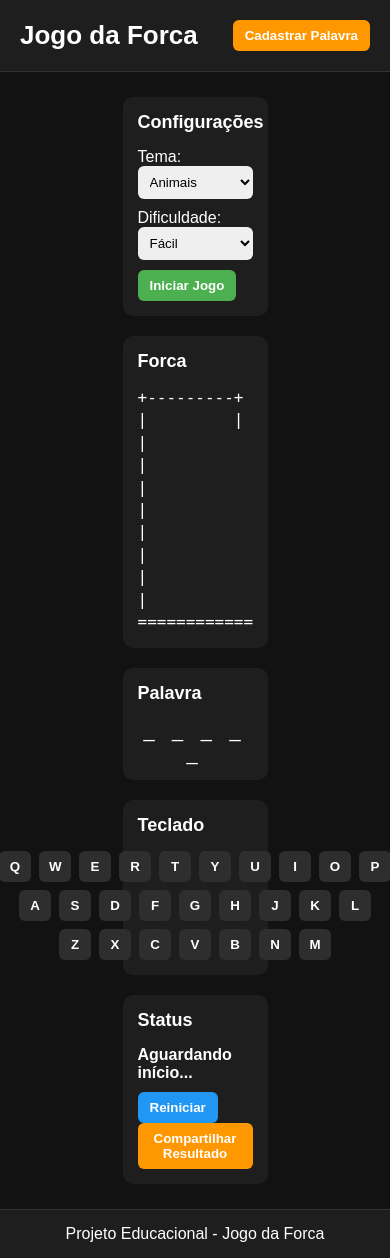
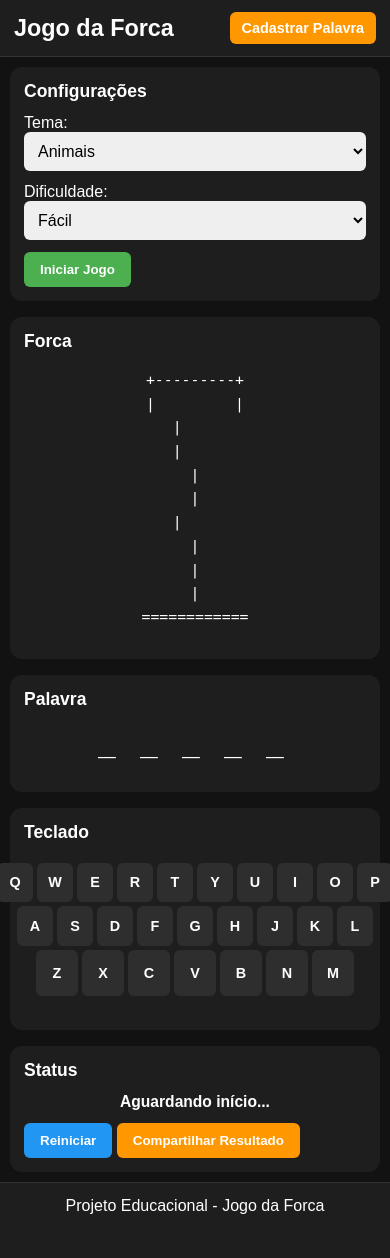
Before and after one commit to leleosz-0/PalavraSecreta, a PHP site: page / in a window 390 px wide. After the commit the page ends 1214 px from the top, so only its background shows below. Run offline with PHP 8.4, Linux system fonts and the light colour scheme.

Commit message:
Responsividade melhorada pra mobile

```diff
--- a/style.css
+++ b/style.css
@@ -23,42 +23,45 @@ body {
   display: flex;
   justify-content: space-between;
   align-items: center;
-  padding: 20px;
+  padding: 14px 16px;
   background-color: #1e1e1e;
   border-bottom: 1px solid #333;
 }
 
 .topo h1 {
-  font-size: 26px;
+  font-size: clamp(20px, 6vw, 26px);
 }
 
 .topo button {
   background-color: #ff9800;
   color: white;
+  padding: 8px 12px;
+  font-size: 0.9rem;
 }
 
 /* ======================
    LAYOUT PRINCIPAL
 ====================== */
 main {
+  flex: 1;
   display: flex;
   flex-direction: column;
-  gap: 25px;
-  padding: 20px;
-  width: calc(50% - 20px);
-  margin: 10px auto;
-  flex: 1;
+  gap: 20px;
+  padding: 16px;
+  max-width: 900px;
+  width: 100%;
+  margin: 0 auto;
 }
 
 section {
   background-color: #1e1e1e;
-  padding: 20px;
-  border-radius: 10px;
+  padding: 16px;
+  border-radius: 12px;
 }
 
 section h2 {
-  margin-bottom: 15px;
-  font-size: 18px;
+  margin-bottom: 12px;
+  font-size: clamp(16px, 4.5vw, 18px);
 }
 
 /* ======================
@@ -66,15 +69,16 @@ section h2 {
 ====================== */
 select,
 input {
-  padding: 8px;
-  margin-bottom: 10px;
+  padding: 10px;
+  margin-bottom: 12px;
   border-radius: 6px;
   border: none;
   width: 100%;
+  font-size: 16px;
 }
 
 button {
-  padding: 8px 12px;
+  padding: 10px 16px;
   border-radius: 6px;
   border: none;
   cursor: pointer;
@@ -83,38 +87,31 @@ button {
 }
 
 button:hover {
-  opacity: 0.85;
+  opacity: 0.9;
+  transform: scale(1.03);
 }
 
 /* ======================
    BOTÕES ESPECÍFICOS
 ====================== */
-#btnIniciar {
-  background-color: #4caf50;
-  color: white;
-}
-
-#btnReiniciar {
-  background-color: #2196f3;
-  color: white;
-  margin-right: 5px;
-}
-
-#btnCompartilhar {
-  background-color: #ff9800;
-  color: white;
-}
+#btnIniciar { background-color: #4caf50; color: white; }
+#btnReiniciar { background-color: #2196f3; color: white; }
+#btnCompartilhar { background-color: #ff9800; color: white; }
 
 /* ======================
    FORCA
 ====================== */
 figure {
-  text-align: left;
+  text-align: center;
+  margin: 16px 0;
 }
 
 figure pre {
-  font-size: 18px;
-  line-height: 1.4;
+  font-size: clamp(14px, 4.2vw, 18px);
+  line-height: 1.6;
+  font-family: monospace;
+  white-space: pre-wrap;       /* ← quebra linha bonita */
+  word-break: break-all;       /* evita overflow em palavras longas */
 }
 
 /* ======================
@@ -122,9 +119,13 @@ figure pre {
 ====================== */
 #palavra {
   text-align: center;
-  font-size: 26px;
-  letter-spacing: 12px;
-  margin-top: 10px;
+  font-size: clamp(22px, 8vw, 34px);
+  letter-spacing: clamp(6px, 4vw, 12px);
+  margin: 16px 0;
+  font-weight: bold;
+  white-space: nowrap;
+  overflow: hidden;
+  text-overflow: ellipsis;
 }
 
 /* ======================
@@ -133,22 +134,33 @@ figure pre {
 #teclado {
   display: flex;
   flex-direction: column;
-  gap: 8px;
+  gap: 6px;
+  margin: 20px auto;
+  width: 100%;
+  max-width: 580px;
 }
 
 .linha {
   display: flex;
   justify-content: center;
-  gap: 8px;
+  gap: 5px;
 }
 
 #teclado button {
   background-color: #2e2e2e;
   color: white;
   border-radius: 6px;
-  padding: 10px 14px;
   font-weight: bold;
-  min-width: 40px;
+  font-size: 1.1rem;
+  flex: 1;
+  max-width: 54px;
+  aspect-ratio: 1 / 1.05;
+  min-width: 38px;
+  padding: 0;
+  display: flex;
+  align-items: center;
+  justify-content: center;
+  touch-action: manipulation;   /* melhora toque no mobile */
 }
 
 #teclado button:hover {
@@ -156,7 +168,8 @@ figure pre {
 }
 
 #teclado button:disabled {
-  background-color: #555;
+  background-color: #444;
+  opacity: 0.6;
   cursor: not-allowed;
 }
 
@@ -164,8 +177,10 @@ figure pre {
    STATUS
 ====================== */
 #mensagem {
-  margin-bottom: 10px;
+  margin: 12px 0;
   font-weight: bold;
+  font-size: clamp(14px, 4vw, 1.1rem);
+  text-align: center;
 }
 
 /* ======================
@@ -173,44 +188,33 @@ figure pre {
 ====================== */
 footer {
   text-align: center;
-  padding: 15px;
+  padding: 14px;
   background-color: #1e1e1e;
   border-top: 1px solid #333;
+  margin-top: auto;
 }
 
 /* ======================
    RESPONSIVO
 ====================== */
 @media (max-width: 768px) {
-
-  main {
-    padding: 15px;
-    gap: 20px;
-  }
-
-  section {
-    padding: 15px;
-  }
-
-  #palavra {
-    font-size: 22px;
-    letter-spacing: 8px;
-  }
-
-  figure pre {
-    font-size: 16px;
-  }
+  main { padding: 12px; gap: 16px; }
+  section { padding: 14px; }
+  #teclado { max-width: 100%; }
+  #teclado button { max-width: 48px; font-size: 1rem; min-width: 40px; }
 }
 
 @media (max-width: 480px) {
-
-  #palavra {
-    font-size: 20px;
-    letter-spacing: 6px;
+  main { padding: 10px; }
+  .topo { padding: 12px 14px; }
+  #palavra { letter-spacing: clamp(4px, 3.5vw, 8px); }
+  #teclado { gap: 4px; }
+  .linha { gap: 4px; }
+  #teclado button {
+    max-width: 42px;
+    font-size: 0.9rem;
+    min-width: 36px;
+    aspect-ratio: 1 / 1.1;
   }
-
-  #teclado button {
-    padding: 8px 10px;
-    min-width: 32px;
-  }
+  figure pre { font-size: clamp(13px, 3.8vw, 15px); }
 }
```
